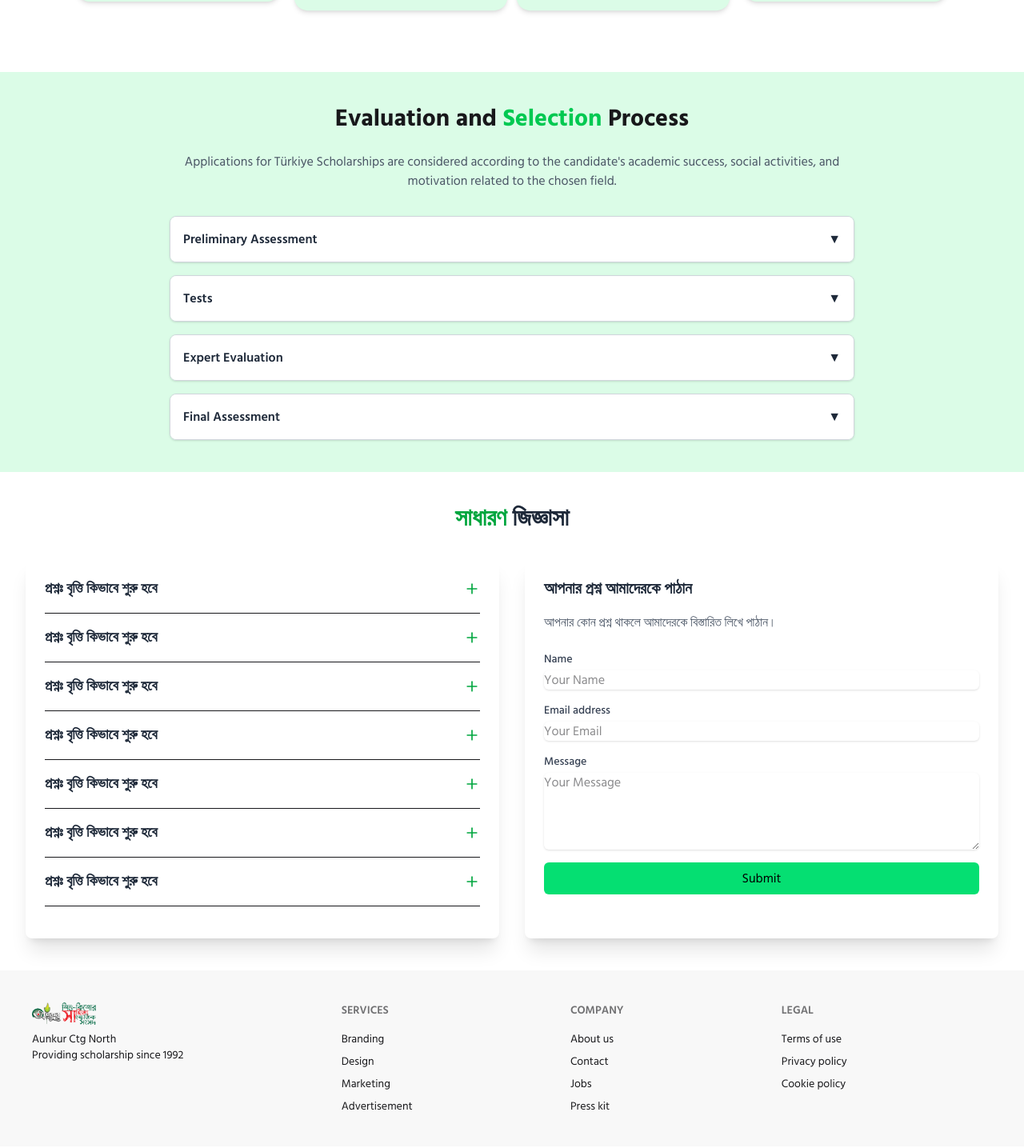
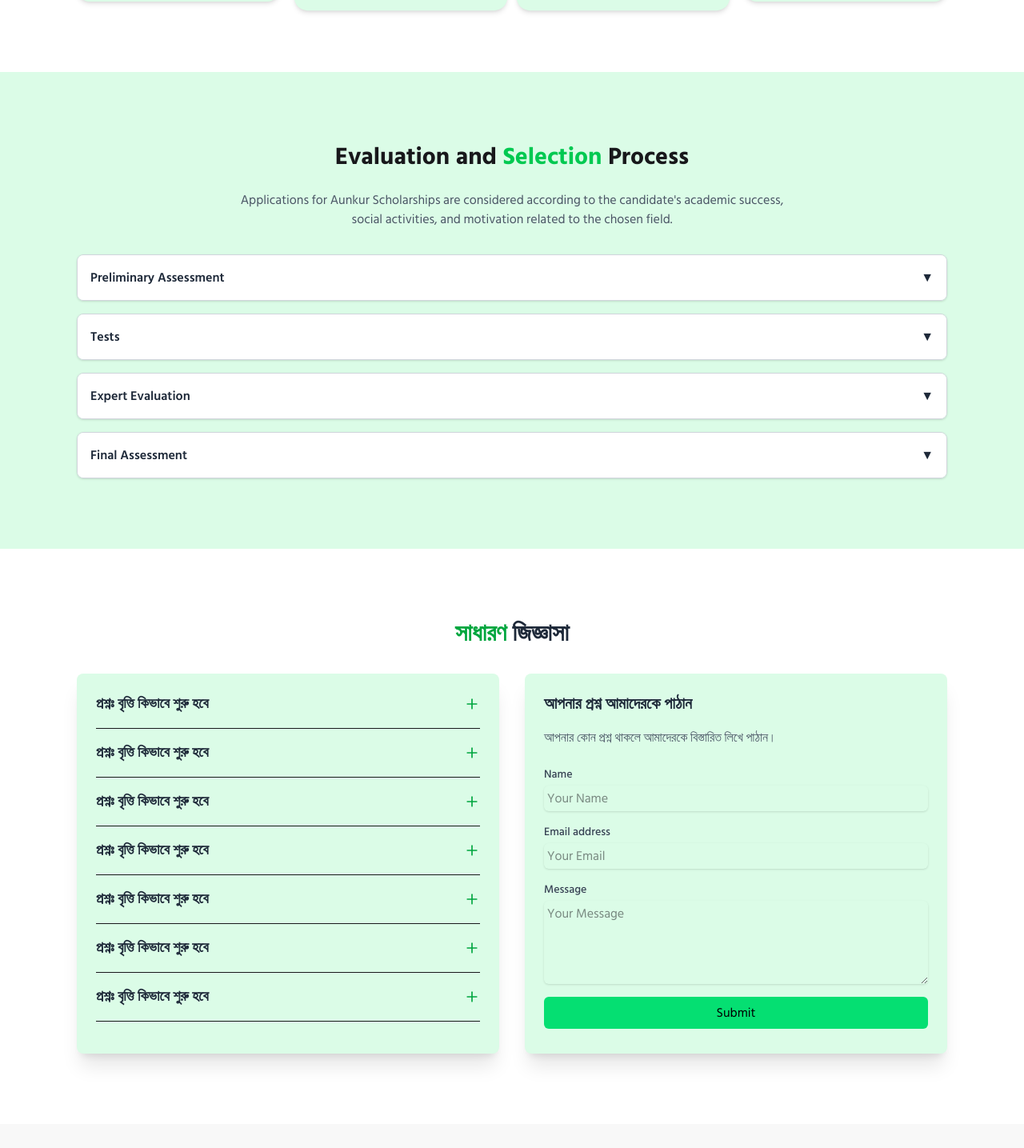
Before and after one commit to atmabdullaham/aunkur-project, a React (Vite) app: page /aunkur-scholarship in a window 1280 px wide. Shown: the part 4595-6030 px from the top of the page at 80% size. Built offline with nearby package versions, Linux system fonts and the light colour scheme; no server answers; a web font is replaced by a local one.

Commit message:
Alignment Changes

```diff
--- a/src/components/aunkurScholarship/EvaluationAndSelection.jsx
+++ b/src/components/aunkurScholarship/EvaluationAndSelection.jsx
@@ -18,16 +18,16 @@
   };
 
   return (
-    <div className="bg-green-100">
-      <div className="py-10 px-5 max-w-4xl mx-auto">
+    <section className="bg-green-100 px-4 py-12 sm:px-6 lg:px-8">
+      <div className="max-w-6xl mx-auto px-4 sm:px-6 lg:px-8 py-10">
         <h2 className="text-3xl font-bold text-center mb-6">
           Evaluation and <span className="text-green-500">Selection</span>{" "}
           Process
         </h2>
         <p className="text-center text-gray-600 mb-8">
-          Applications for Türkiye Scholarships are considered according to the
-          candidate's academic success, social activities, and motivation
-          related to the chosen field.
+          Applications for Aunkur Scholarships are considered according to the
+          candidate's academic success, <br />
+          social activities, and motivation related to the chosen field.
         </p>
         <div className="space-y-4">
           {steps.map((step, index) => (
@@ -64,7 +64,7 @@
           ))}
         </div>
       </div>
-    </div>
+    </section>
   );
 };
 
--- a/src/components/aunkurScholarship/FAQ.jsx
+++ b/src/components/aunkurScholarship/FAQ.jsx
@@ -47,14 +47,14 @@
   ];
 
   return (
-    <div className="py-10">
-      <div className="max-w-7xl mx-auto px-4 sm:px-6 lg:px-8">
+    <section className="px-4 py-12 sm:px-6 lg:px-8">
+      <div className="max-w-6xl mx-auto px-4 sm:px-6 lg:px-8 py-10">
         <h2 className="text-3xl font-bold text-center text-gray-800 mb-8">
           <span className="text-green-600">সাধারণ </span>জিজ্ঞাসা
         </h2>
         <div className="grid grid-cols-1 lg:grid-cols-2 gap-8">
           {/* FAQ Section */}
-          <div className="bg-white shadow-xl rounded-lg p-6">
+          <div className="bg-green-100 shadow-xl rounded-lg p-6">
             {faqItems.map((item, index) => (
               <div
                 key={index}
@@ -81,7 +81,7 @@
           </div>
 
           {/* Contact Form Section */}
-          <div className="bg-white shadow-xl rounded-lg p-6">
+          <div className="bg-green-100 shadow-xl rounded-lg p-6">
             <h3 className="text-xl font-bold text-gray-800 mb-4">
               আপনার প্রশ্ন আমাদেরকে পাঠান
             </h3>
@@ -99,7 +99,7 @@
                 <input
                   type="text"
                   id="name"
-                  className="mt-1 block w-full rounded-md border-gray-300 shadow-sm focus:border-green-500 focus:ring-green-500"
+                  className="mt-1 p-1 block w-full rounded-md border-gray-300 shadow-sm focus:border-green-500 focus:ring-green-500"
                   placeholder="Your Name"
                 />
               </div>
@@ -113,7 +113,7 @@
                 <input
                   type="email"
                   id="email"
-                  className="mt-1 block w-full rounded-md border-gray-300 shadow-sm focus:border-green-500 focus:ring-green-500"
+                  className="mt-1 p-1 block w-full rounded-md border-gray-300 shadow-sm focus:border-green-500 focus:ring-green-500"
                   placeholder="Your Email"
                 />
               </div>
@@ -127,7 +127,7 @@
                 <textarea
                   id="message"
                   rows="4"
-                  className="mt-1 block w-full rounded-md border-gray-300 shadow-sm focus:border-green-500 focus:ring-green-500"
+                  className="mt-1 p-1 block w-full rounded-md border-gray-300 shadow-sm focus:border-green-500 focus:ring-green-500"
                   placeholder="Your Message"
                 ></textarea>
               </div>
@@ -141,7 +141,7 @@
           </div>
         </div>
       </div>
-    </div>
+    </section>
   );
 };
 
```
